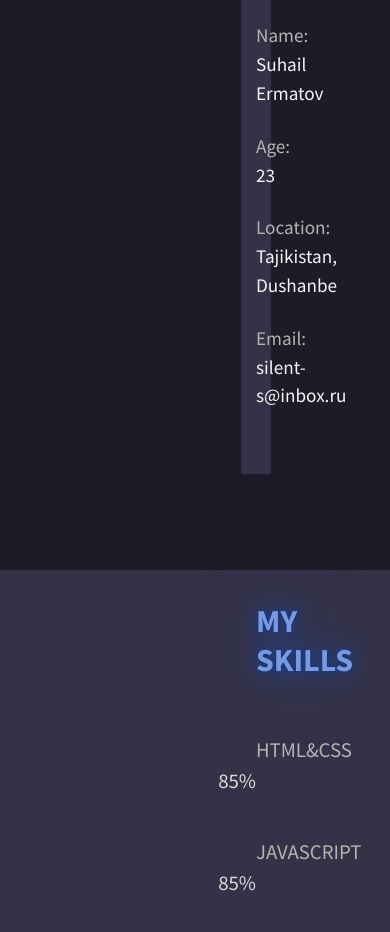
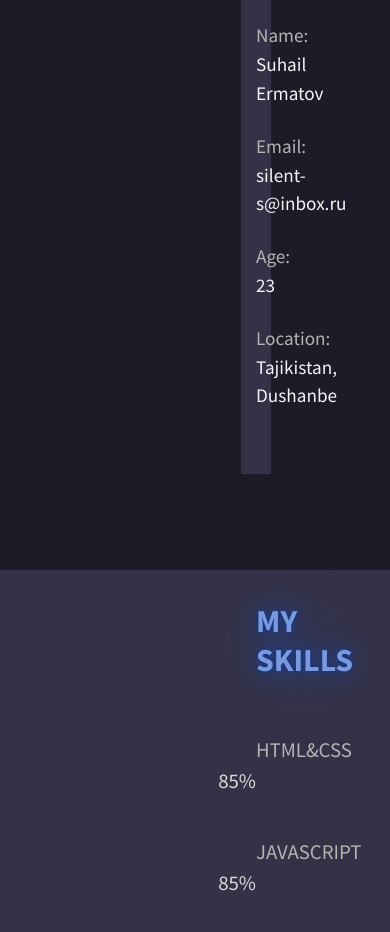
Before and after one commit to knoxie-s/portfolio, a plain HTML site: page index.html in a window 390 px wide. Shown: the part 2800-3732 px from the top of the page. Drawn offline with nearby package versions, Linux system fonts and the light colour scheme; a web font is replaced by a local one.

Commit message:
about-me col-md-6 is fixed

```diff
--- a/index.html
+++ b/index.html
@@ -84,11 +84,15 @@
 				<div class="row">
 					<div class="col-lg-6 col-md-6">
 						<p> <span class="about-info-list">Name:</span> Suhail Ermatov</p>
+					</div>
+					<div class="col-lg-6 col-md-6">
+						<p> <span class="about-info-list">Email:</span> silent-s@inbox.ru</p>
+					</div>
+					<div class="col-lg-6 col-md-6">
 						<p> <span class="about-info-list">Age:</span> 23</p>
 					</div>
 					<div class="col-lg-6 col-md-6">
 						<p> <span class="about-info-list">Location:</span> Tajikistan, Dushanbe</p>
-						<p> <span class="about-info-list">Email:</span> silent-s@inbox.ru</p>
 					</div>
 				</div>
 			</div>
```
